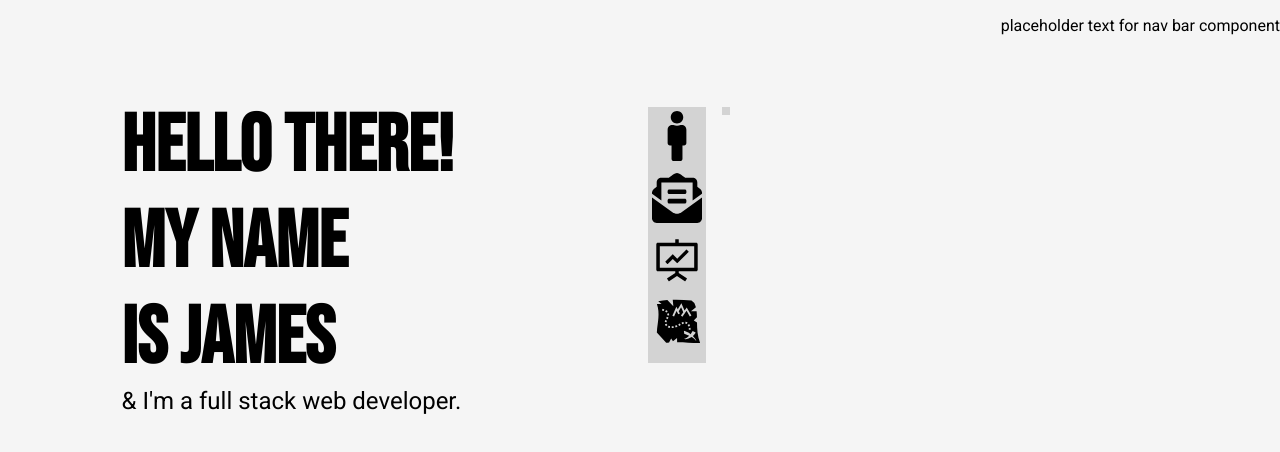
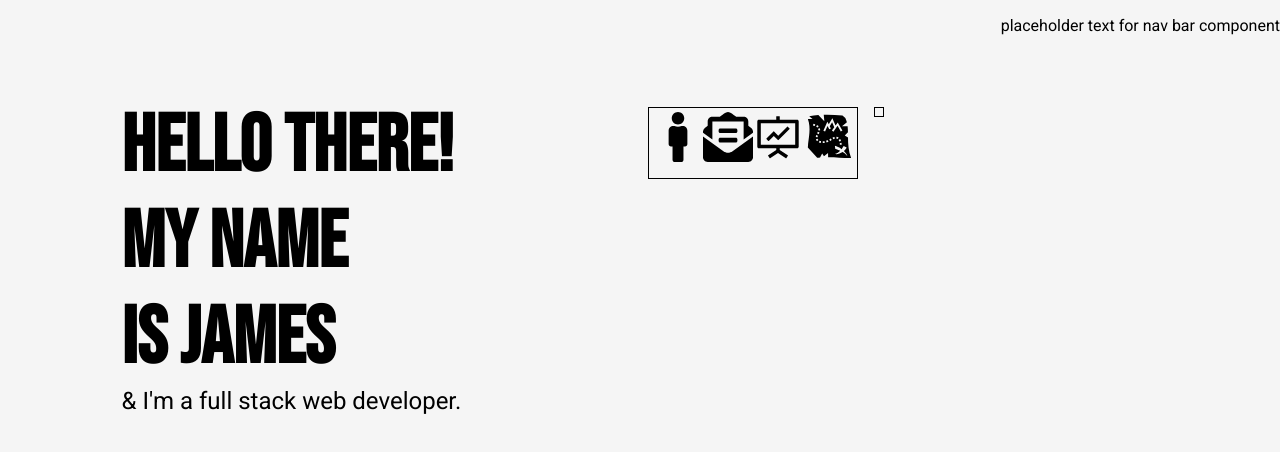
Before and after one commit to jameslcarpino/portfolio, a React (Create React App) app in the folder portfolio/: page / in a window 1280 px wide. Shown: the top 452 px of the page. Built offline with nearby package versions, Linux system fonts and the light colour scheme.

Commit message:
working on getting to to work...better

```diff
--- a/portfolio/src/components/Test.js
+++ b/portfolio/src/components/Test.js
@@ -68,14 +68,7 @@ function App() {
       >
         {Object.entries(columns).map(([columnId, column], index) => {
           return (
-            <div
-              style={{
-                display: "flex",
-                flexDirection: "column",
-                alignicons: "center",
-              }}
-              key={columnId}
-            >
+            <div key={columnId}>
               <div style={{ margin: 8 }}>
                 <Droppable droppableId={columnId} key={columnId}>
                   {(provided, snapshot) => {
@@ -85,9 +78,11 @@ function App() {
                         ref={provided.innerRef}
                         style={{
                           background: snapshot.isDraggingOver
-                            ? "lightblue"
-                            : "lightgrey",
+                            ? "green"
+                            : "#f5f5f5",
                           padding: 4,
+                          border: "1px black solid",
+                          display: "flex",
                         }}
                       >
                         {column.icons.map((item, index) => {
```
